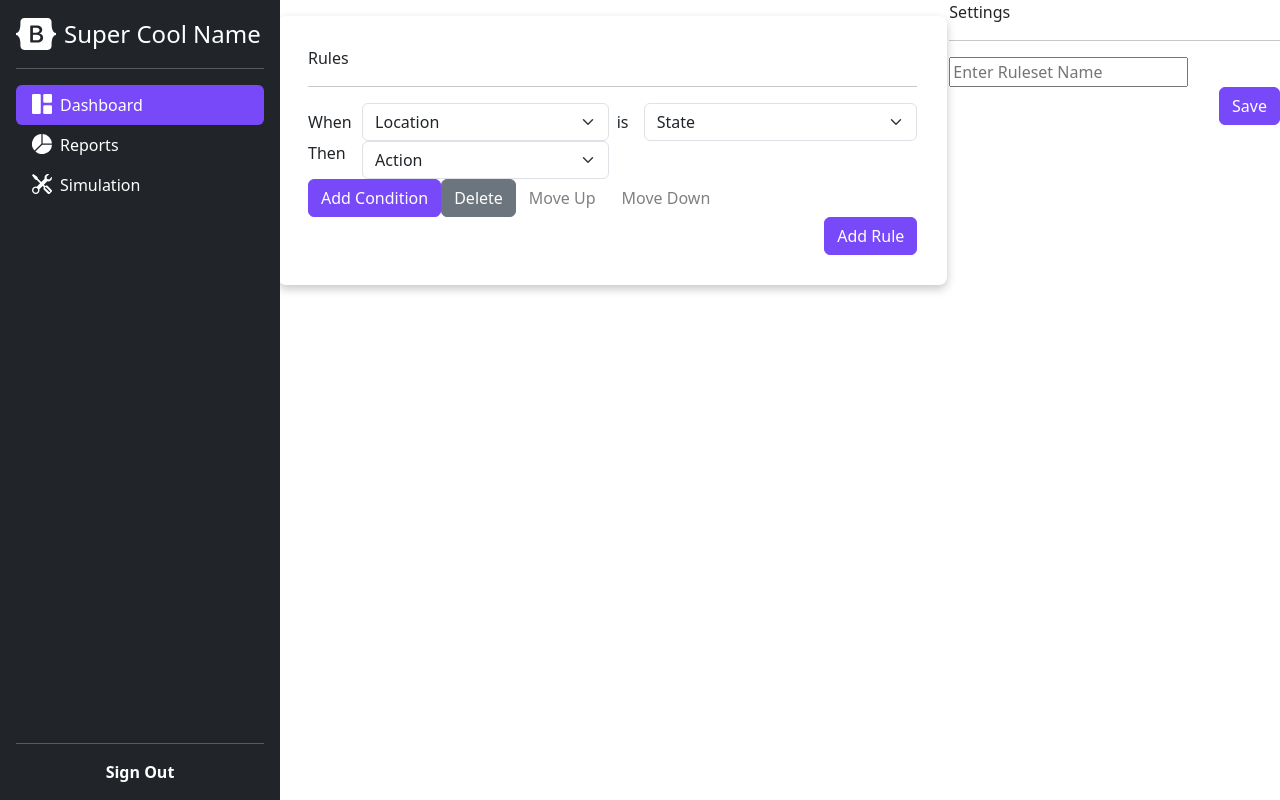
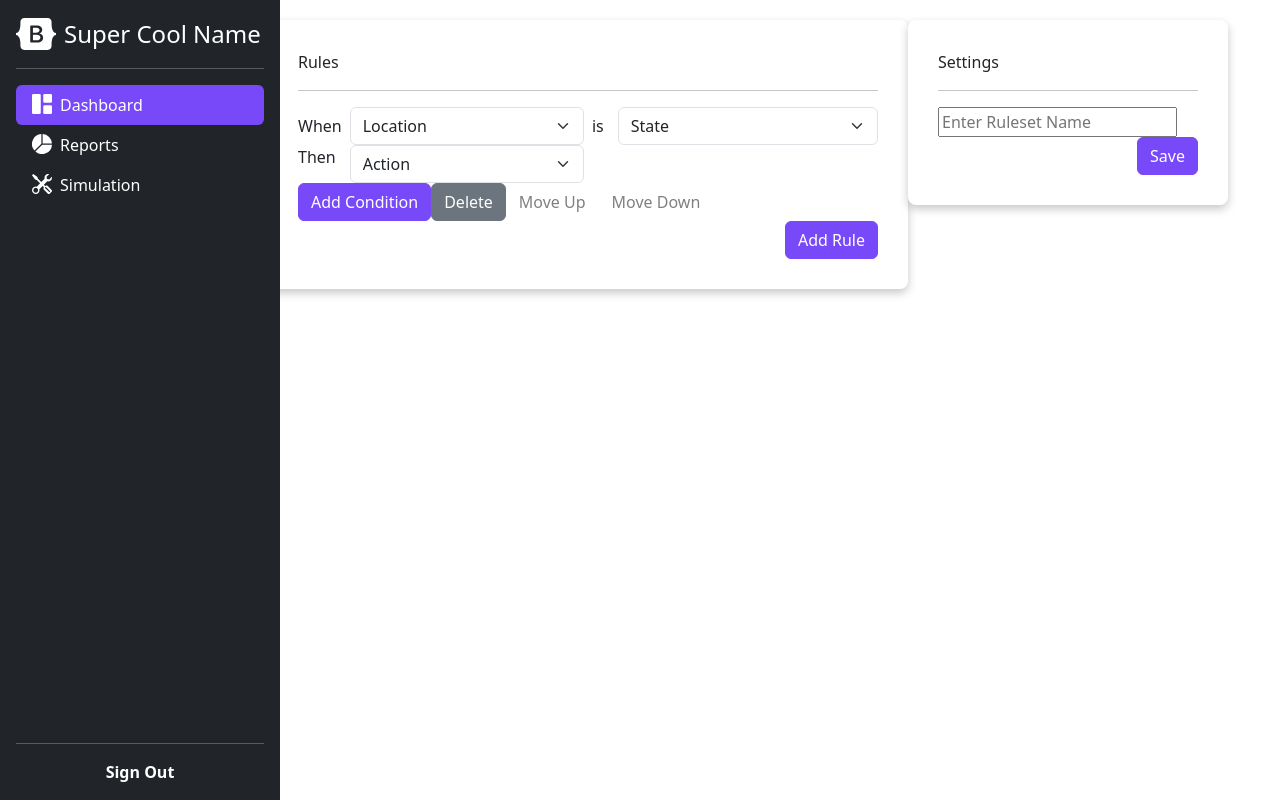
Before and after one commit to Access-Point-Program/cohort-3-rules-engine-admin, an Angular app in the folder front-end/: page / in a window 1280 px wide. Built offline with nearby package versions, Linux system fonts and the light colour scheme.

Commit message:
still broken spacing

```diff
--- a/front-end/src/app/app.component.html
+++ b/front-end/src/app/app.component.html
@@ -1,6 +1,6 @@
 <main class="d-flex flex-nowrap">
-    <app-sidebar class="d-flex flex-column flex-shrink-0 p-3 text-bg-dark col-sm-3" style="width: 280px;"></app-sidebar>
-    <div class="row col-sm-9 g-1" style="display: flex; flex:content">
+    <app-sidebar class="d-flex flex-column flex-shrink-0 p-3 text-bg-dark col-sm-3 col-12" style="max-width: 280px;"></app-sidebar>
+    <div class="row justify-content-around col-sm-9 " >
         <ng-container>
             <div class="col-sm-8" style="display:flexbox; background-color: white; border-radius: 8px; box-shadow: 0px 4px 10px 0px rgba(0, 0, 0, 0.22); height:fit-content; padding: 30px; margin-top: 20px;">
                 <p>Rules</p>
@@ -11,7 +11,8 @@
                 <app-add-new-rule-button id="ruleButton" (click)="onAddRuleClick()"></app-add-new-rule-button>
             </div>
         </ng-container>
-        <div class="col-sm-4">
+        <ng-container>
+            <div class="col-sm-4" style="display:flexbox; background-color: white; border-radius: 8px; box-shadow: 0px 4px 10px 0px rgba(0, 0, 0, 0.22); height:fit-content; padding: 30px; margin-top: 20px;">
                 <p>Settings</p>
                 <hr>
                 <app-ruleset-name></app-ruleset-name>
@@ -19,5 +20,6 @@
                     <app-save-button></app-save-button>
                 </div>
             </div>
+        </ng-container>
     </div>
 </main>
```
Lines whose indentation alone changed are shown as unchanged.
